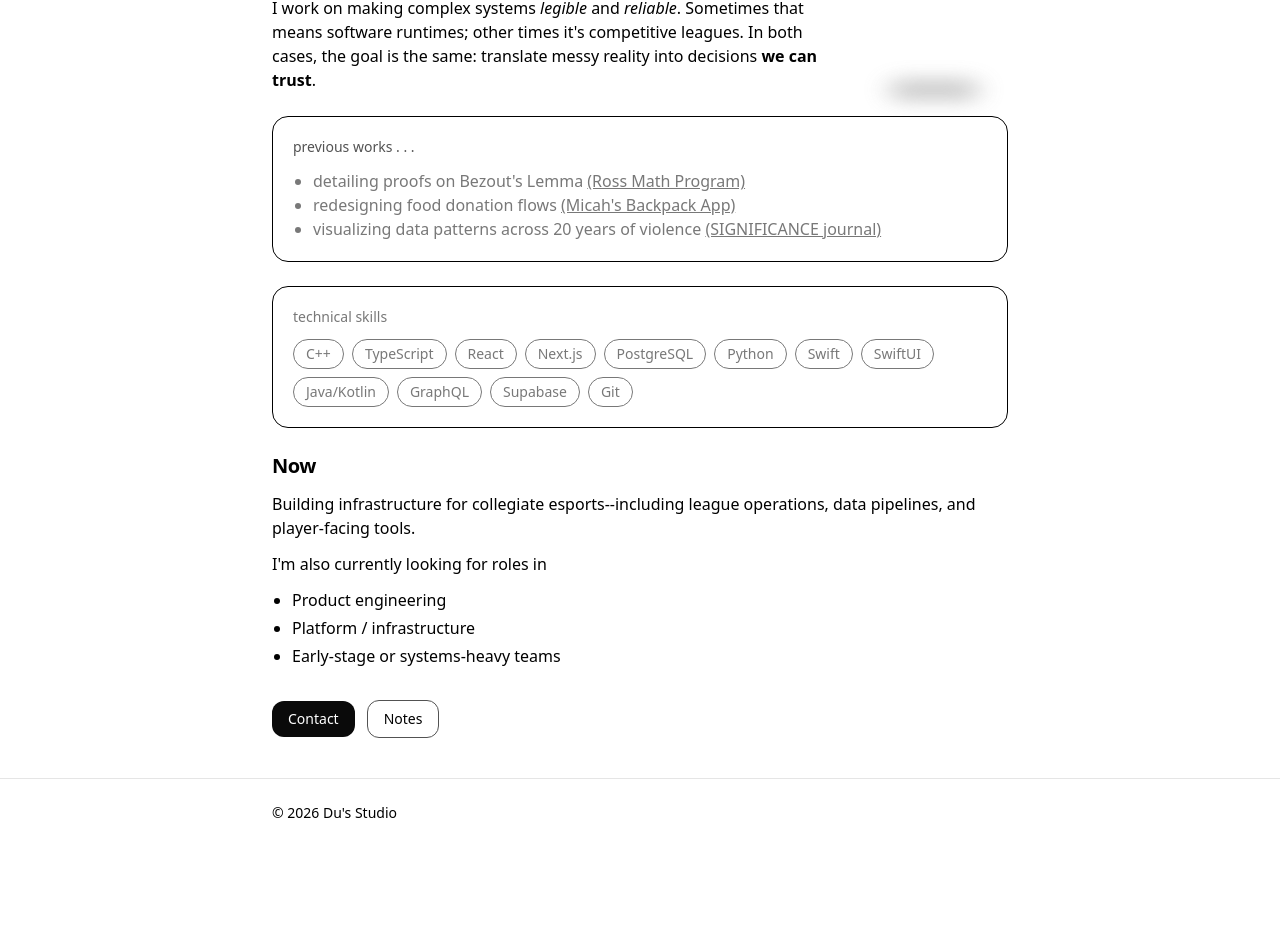
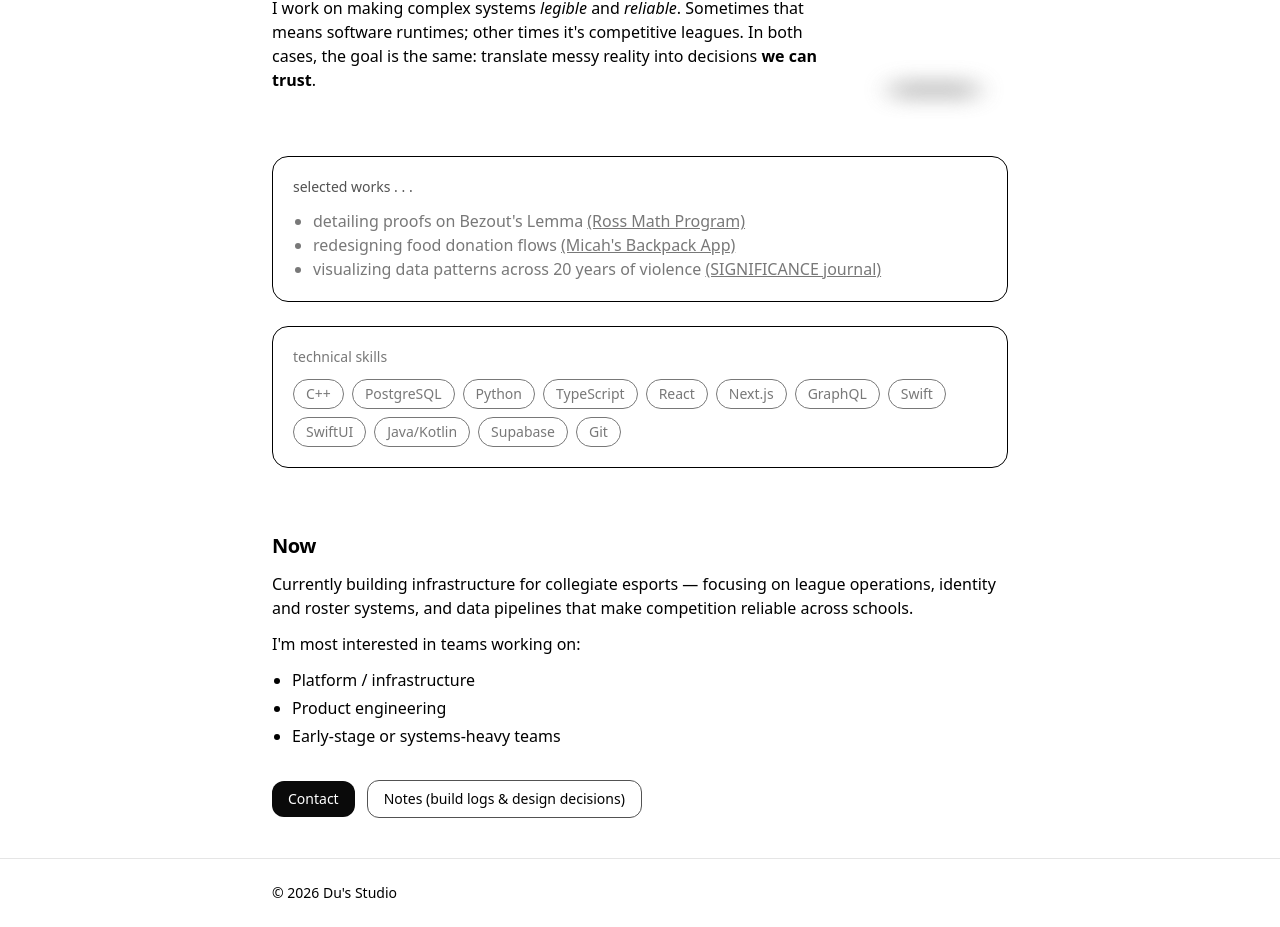
Before and after one commit to soilmilk/studiobydu.co, a Next.js app: page / in a window 1280 px wide. Shown: the part 257-1184 px from the top of the page. Before the commit the page ends 1104 px from the top, so only its background shows below. Built offline with nearby package versions, Linux system fonts and the light colour scheme.

Commit message:
Updated home page

```diff
--- a/app/page.tsx
+++ b/app/page.tsx
@@ -7,7 +7,7 @@ export default function HomePage() {
   return (
     <Container>
       <div className="flex flex-col gap-6">
-        <div className="flex flex-row gap-5">
+        <div className="flex flex-row gap-5 pb-10">
           <div className="flex flex-col gap-3">
             <h1 className="text-3xl font-semibold tracking-tight">
               <u>About</u>
@@ -64,7 +64,7 @@ export default function HomePage() {
         {/*Previous Works*/}
         <div className="rounded-2xl border border-[rgb(var(--border))] bg-[rgb(var(--card))] p-5">
           <p className="text-sm text-[rgb(var(--muted))]">
-            previous works . . .
+            selected works . . .
           </p>
 
           <ul className="mt-3 list-disc pl-5 text-[rgb(var(--muted-soft))]">
@@ -120,15 +120,15 @@ export default function HomePage() {
           <div className="mt-3 flex flex-wrap gap-2">
             {[
               "C++",
+              "PostgreSQL",
+              "Python",
               "TypeScript",
               "React",
               "Next.js",
-              "PostgreSQL",
-              "Python",
+              "GraphQL",
               "Swift",
               "SwiftUI",
               "Java/Kotlin",
-              "GraphQL",
               "Supabase",
               "Git",
             ].map((s) => (
@@ -142,16 +142,17 @@ export default function HomePage() {
           </div>
         </div>
 
-        <div className="flex flex-col gap-3">
+        <div className="flex flex-col gap-3 pt-10">
           <h2 className="text-xl font-semibold tracking-tight">Now</h2>
           <p className="">
-            Building infrastructure for collegiate esports--including league
-            operations, data pipelines, and player-facing tools.
+            Currently building infrastructure for collegiate esports — focusing
+            on league operations, identity and roster systems, and data
+            pipelines that make competition reliable across schools.
           </p>
-          <p className="">I'm also currently looking for roles in</p>
+          <p className="">I'm most interested in teams working on:</p>
           <ul className="list-disc list-outside pl-5  space-y-1">
+            <li>Platform / infrastructure</li>
             <li>Product engineering</li>
-            <li>Platform / infrastructure</li>
             <li>Early-stage or systems-heavy teams</li>
           </ul>
 
@@ -177,7 +178,7 @@ export default function HomePage() {
               className="rounded-xl border border-[rgb(var(--muted))] px-4 py-2 text-sm hover:opacity-60"
               href="/blog"
             >
-              Notes
+              Notes (build logs & design decisions)
             </Link>
           </div>
         </div>
```
